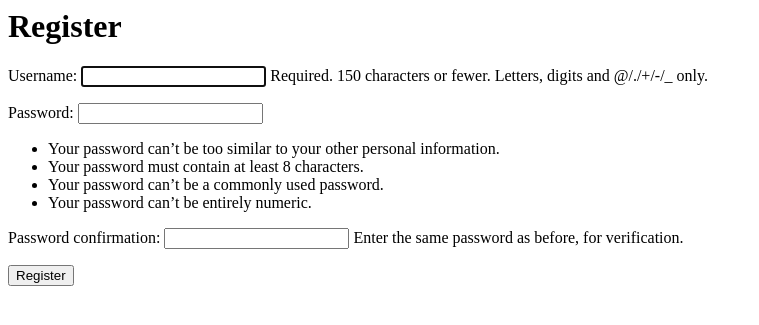
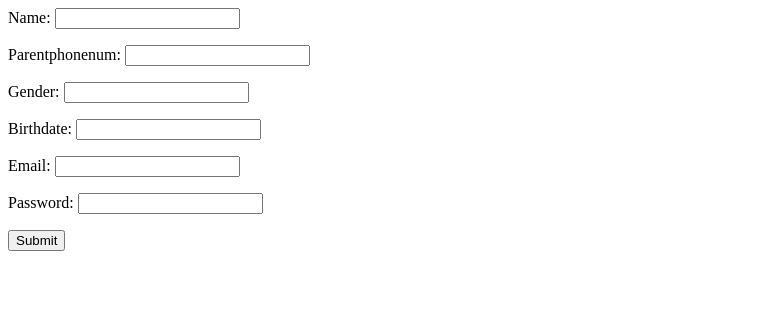
Before and after one commit to MiguelBackAtItAgain/MVC-Project-Django, a Django app: page /register/ in a window 1280 px wide. Shown: the top 325 px of the page, without its empty margins (0-759 px from the left). Run offline with Django 4.2, Linux system fonts and the light colour scheme.

Commit message:
Major change, new form, previous implementation wrong

```diff
--- /dev/null
+++ b/mvc/eduware/forms.py
@@ -0,0 +1,14 @@
+from django.forms import ModelForm
+from django import forms
+from .models import Student as s
+
+class StudentUploadForm(ModelForm):
+    name = forms.TextInput()
+    parentphonenum = forms.TextInput(attrs={'type':'number'})
+    gender = forms.TextInput()
+    password = forms.TextInput()
+    birthdate = forms.DateField()
+    email = forms.EmailField()
+    class Meta:
+        model = s
+        fields = ['name', 'parentphonenum', 'gender', 'birthdate', 'email', 'password']
--- a/mvc/eduware/models.py
+++ b/mvc/eduware/models.py
@@ -6,6 +6,7 @@ class Teacher(models.Model):
     name = models.CharField(max_length=100)
     schoolid = models.CharField(max_length=5)
     personalid = models.CharField(max_length=10)
+    email = models.EmailField(default='error@notcorrectlygenerated.com')
 
     class Meta:
         ordering = ['name']
@@ -19,6 +20,7 @@ class Student(models.Model):
     gender = models.CharField(max_length=1)
     password = models.CharField(max_length=20)
     birthdate = models.DateField()
+    email = models.EmailField(default='error@notcorrectlygenerated.com')
 
     class Meta:
         ordering = ['name']
--- a/mvc/eduware/templates/eduware/register.html
+++ b/mvc/eduware/templates/eduware/register.html
@@ -1,8 +1,5 @@
-<html>
-    <h1>Register</h1>
-    <form method="POST" action="">
-        {% csrf_token %}
-        {{form.as_p}}
-        <input type="Submit" value="Register" name="Create student">
-    </form>
-</html>
+<form method="POST" action="{% url 'register' %}" enctype="multipart/form-data">
+    {% csrf_token %}
+    {{ form.as_p }}
+    <button>Submit</button>
+</form>
--- a/mvc/eduware/urls.py
+++ b/mvc/eduware/urls.py
@@ -3,9 +3,8 @@ from . import views
 
 urlpatterns = [
     path('', views.welcome),
-    path('register/', views.register),
+    path('register/', views.register, name='register'),
     path('login/', views.login),
     path('students/', views.students_list, name='student_list'),
     path('teachers/', views.teachers_list, name='teacher_list'),
-
 ]
--- a/mvc/eduware/views.py
+++ b/mvc/eduware/views.py
@@ -1,6 +1,7 @@
-from django.shortcuts import render
-from .models import Teacher as t
-from django.contrib.auth.forms import UserCreationForm
+from contextlib import _RedirectStream
+from django.shortcuts import render, redirect
+from .models import Teacher as t, Student as s
+from .forms import StudentUploadForm
 """"We import the UserCreationForm in order for it to be used in the Register method"""
 
 # Create your views here.
@@ -16,12 +17,13 @@ def welcome(request):
     return render(request, "eduware/welcome.html")
 
 def register(request):
-    """"A default form is used through the exporting of this view."""
-    form = UserCreationForm()
-    """"It is later passed as a value for a dictionary (whose name is "context") in order for it to be used in the views."""
-    context = {'form':form}
-    """"Finally, the context in question is passed as the third parameter."""
-    return render(request, "eduware/register.html", context)
+    if request.POST:
+        form = StudentUploadForm(request.POST)
+        if form.is_valid():
+            print(request.POST)
+            form.save()
+    form = StudentUploadForm(request.POST)
+    return render(request, "eduware/register.html", {'form' : StudentUploadForm})
 
 def login(request):
     return render(request, "eduware/login.html")
```
Also changed, not shown: commands.txt (line endings or trailing spaces), mvc/db.sqlite3, mvc/eduware/migrations/0002_student_email_teacher_email.py (added).
